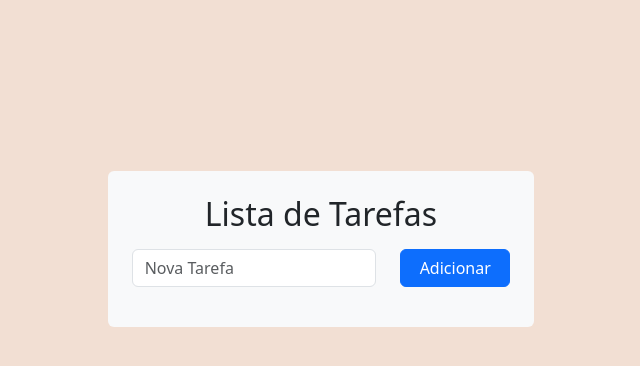
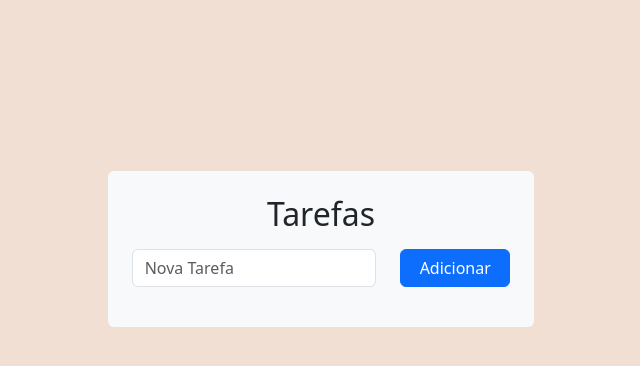
Before and after one commit to jvalvassori/Teste, a PHP site: page / in a window 1280 px wide. Shown: the part 151-517 px from the top of the page, without its empty margins (319-959 px from the left). Run offline with PHP 8.4, Linux system fonts and the light colour scheme; data that the repository does not hold is empty.

Commit message:
Arquivo README

```diff
--- a/index.php
+++ b/index.php
@@ -15,7 +15,7 @@
 
 
         <div class="container text-center p-4 rounded col-md-4 bg-light">
-            <h2 class="mb-3">Lista de Tarefas</h2>
+            <h2 class="mb-3">Tarefas</h2>
             <div class="mb-3 row justify-content-center">
                 <div class="col-md-8">
                     <input type="text" id="task" class="form-control" placeholder="Nova Tarefa">
```
Also changed, not shown: README.md (added).
